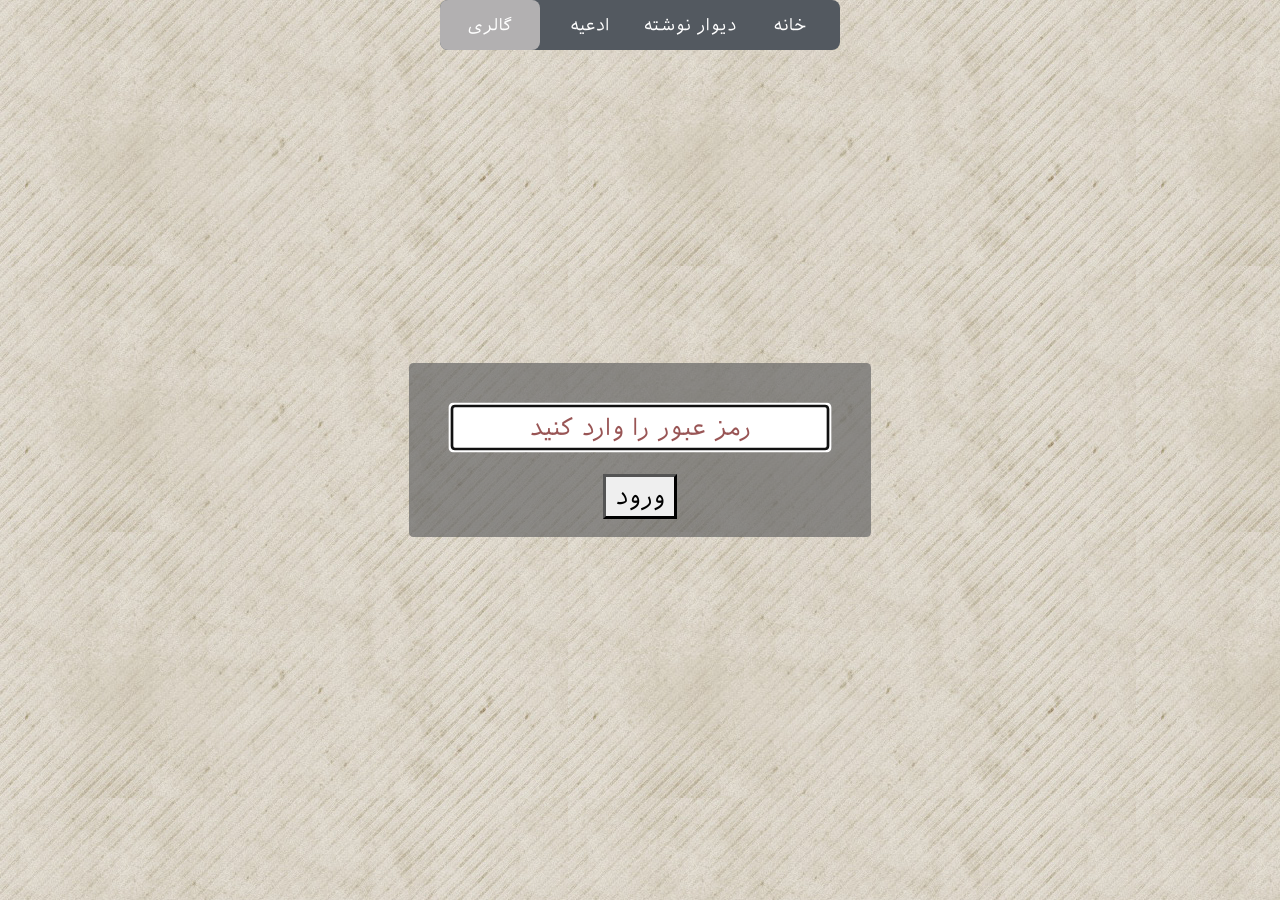
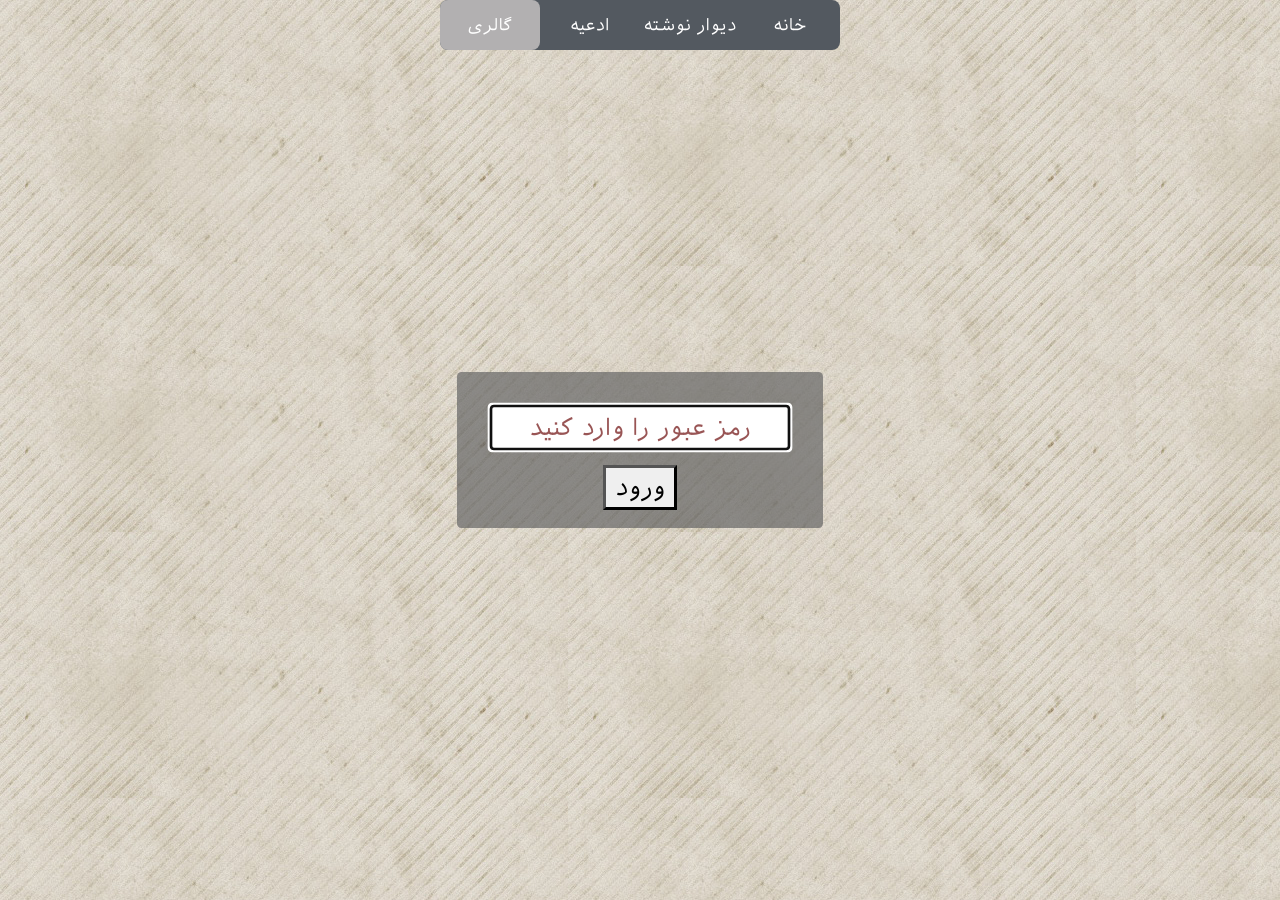
Before and after one commit to erfanz/zamanian.org, a Jekyll site: the page built from sedigheh-enter-gallery.html, in a window 1280 px wide. Built offline with Jekyll 4.4.1, drawn with Linux system fonts in a browser that asks for light colours.

Commit message:
fixed the size of the gallery password box

```diff
--- a/sedigheh-enter-gallery.html
+++ b/sedigheh-enter-gallery.html
@@ -13,7 +13,7 @@
     <div class="horizontal">
         <div class="vertical">
             <div class="box">
-                <input style="margin: 16px; text-align: center;" id="password" type="password" placeholder="رمز عبور را وارد کنید" readonly
+                <input style="width: 200px; margin: 10px; text-align: center;" id="password" type="password" placeholder="رمز عبور را وارد کنید" readonly
 onfocus="this.removeAttribute('readonly');"/> <br />
                 <button id="loginbutton" type="button">
                     ورود
```
